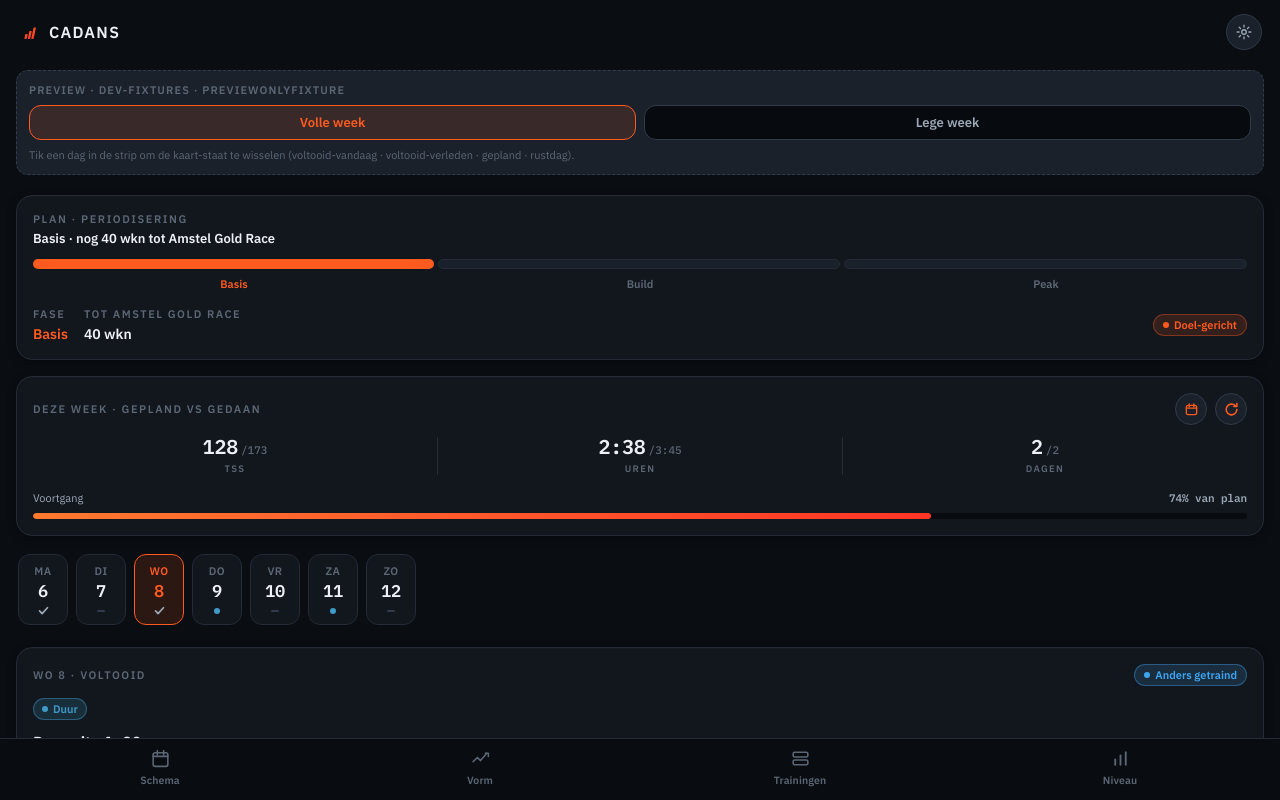
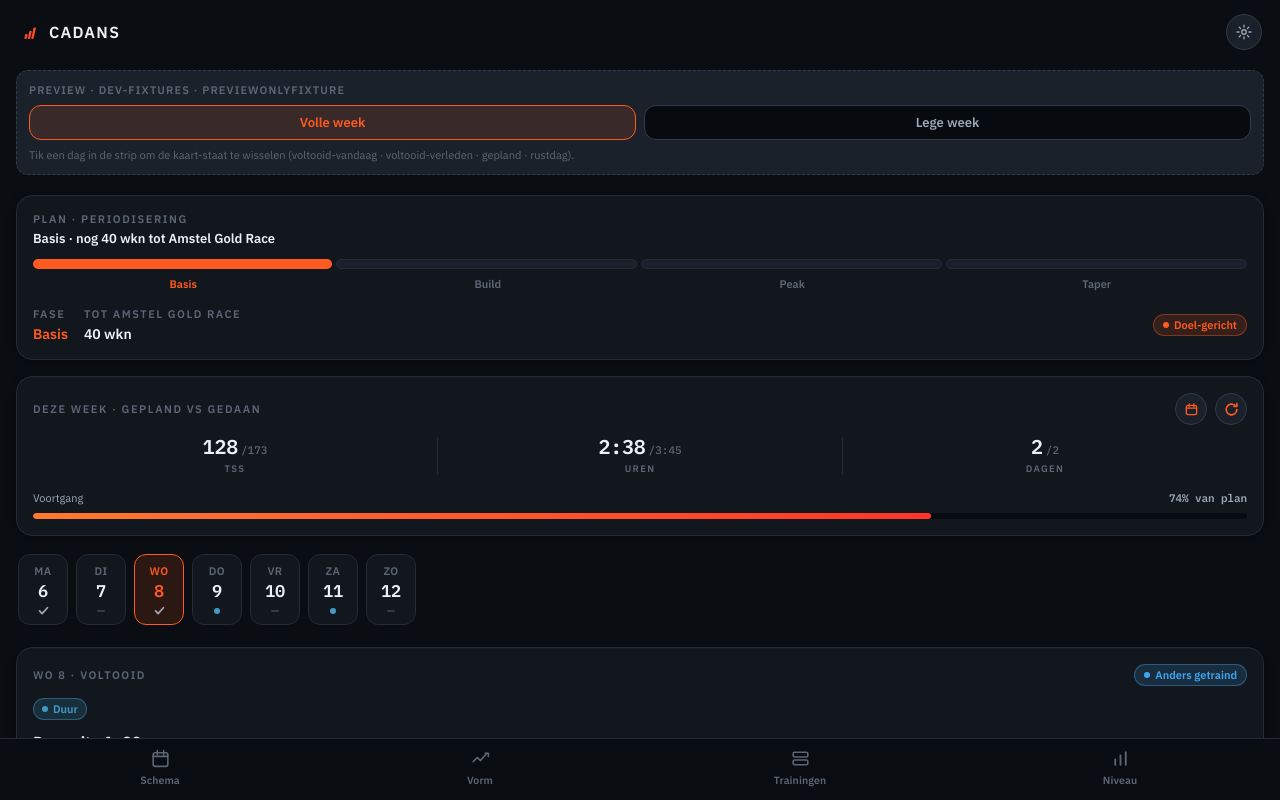
Before and after one commit to daanhhk/Cadans, a React (Vite) app in the folder apps/web/: page /preview in a window 1280 px wide. Built offline with nearby package versions, Linux system fonts and the light colour scheme.

Commit message:
feat(web): add Taper as 4th phase segment in periodisation bar (2)

```diff
--- a/apps/web/src/components/schema/PeriodTimeline.tsx
+++ b/apps/web/src/components/schema/PeriodTimeline.tsx
@@ -1,12 +1,15 @@
 import { Overline } from "../ui";
 
-// Vaste macro-fase-volgorde (de engine periodiseert op wekenTot: ≥9 Base / ≥5 Build /
-// else Peak). Labels via dezelfde NL-conventie als MACRO_FASE_NL. Taper is een overlay
-// (nooit een macroFase-waarde) → niet in de sequentie.
+// Vaste macro-fase-volgorde voor de periodisering-balk (spec §2): Basis · Build · Peak · Taper.
+// LET OP — Taper licht (nog) NIET op: de balk-actieve-fase leest `macroFase` (= proposalWeek.macroFase
+// = de engine-macroFase Base/Build/Peak/Recovery/Test, NOOIT "Taper"; effectiveMacroFase_ planner.ts:88).
+// De engine berekent Taper WEL, maar als OVERLAY in het `fase`-veld (phase.ts:165), niet in macroFase →
+// het 4e segment wordt getoond maar activeert pas als die overlay wordt doorgekoppeld (open FASE-2-mapping).
 const FASE_SEQ = [
   { key: "Base", label: "Basis" },
   { key: "Build", label: "Build" },
   { key: "Peak", label: "Peak" },
+  { key: "Taper", label: "Taper" },
 ];
 
 function Stat({
```
